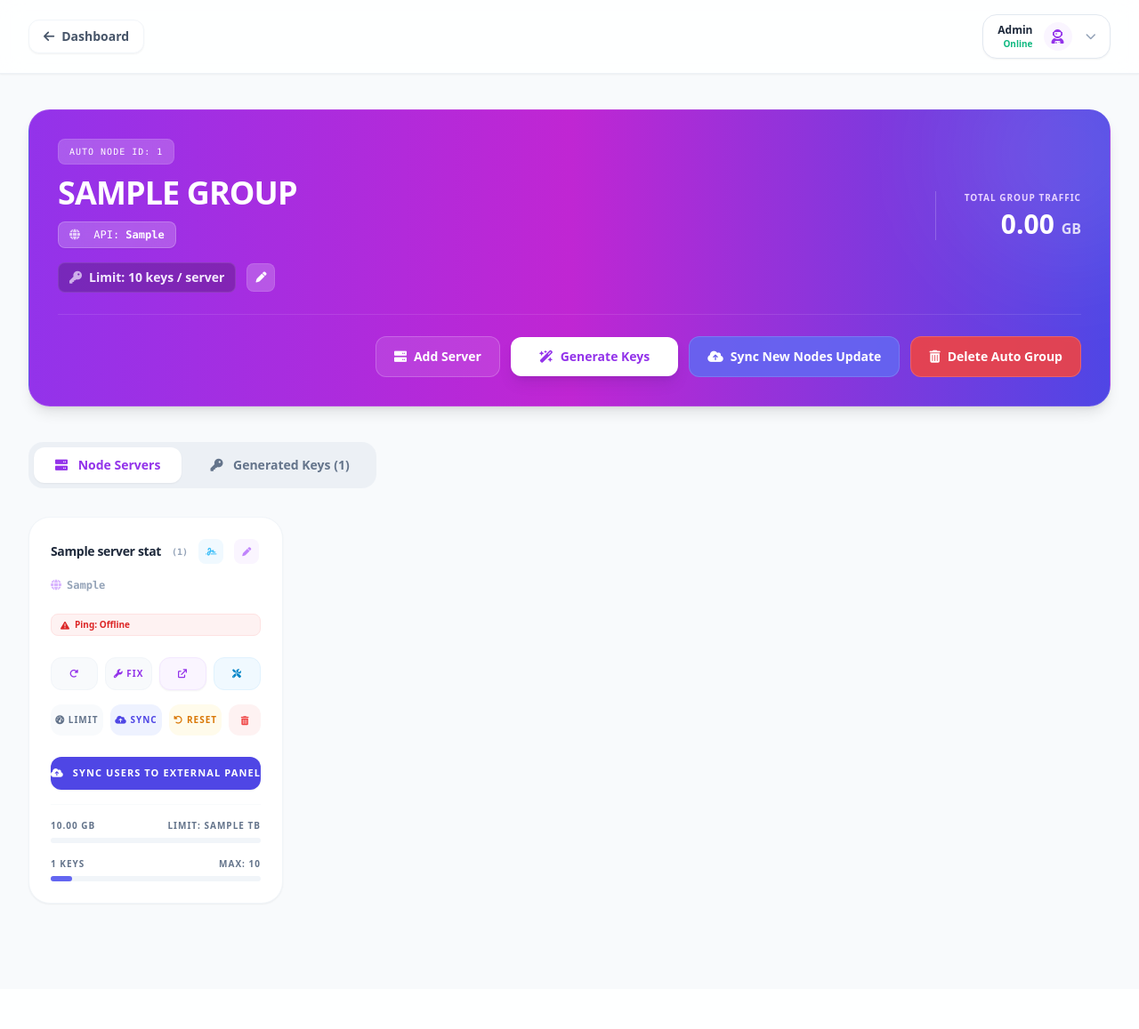
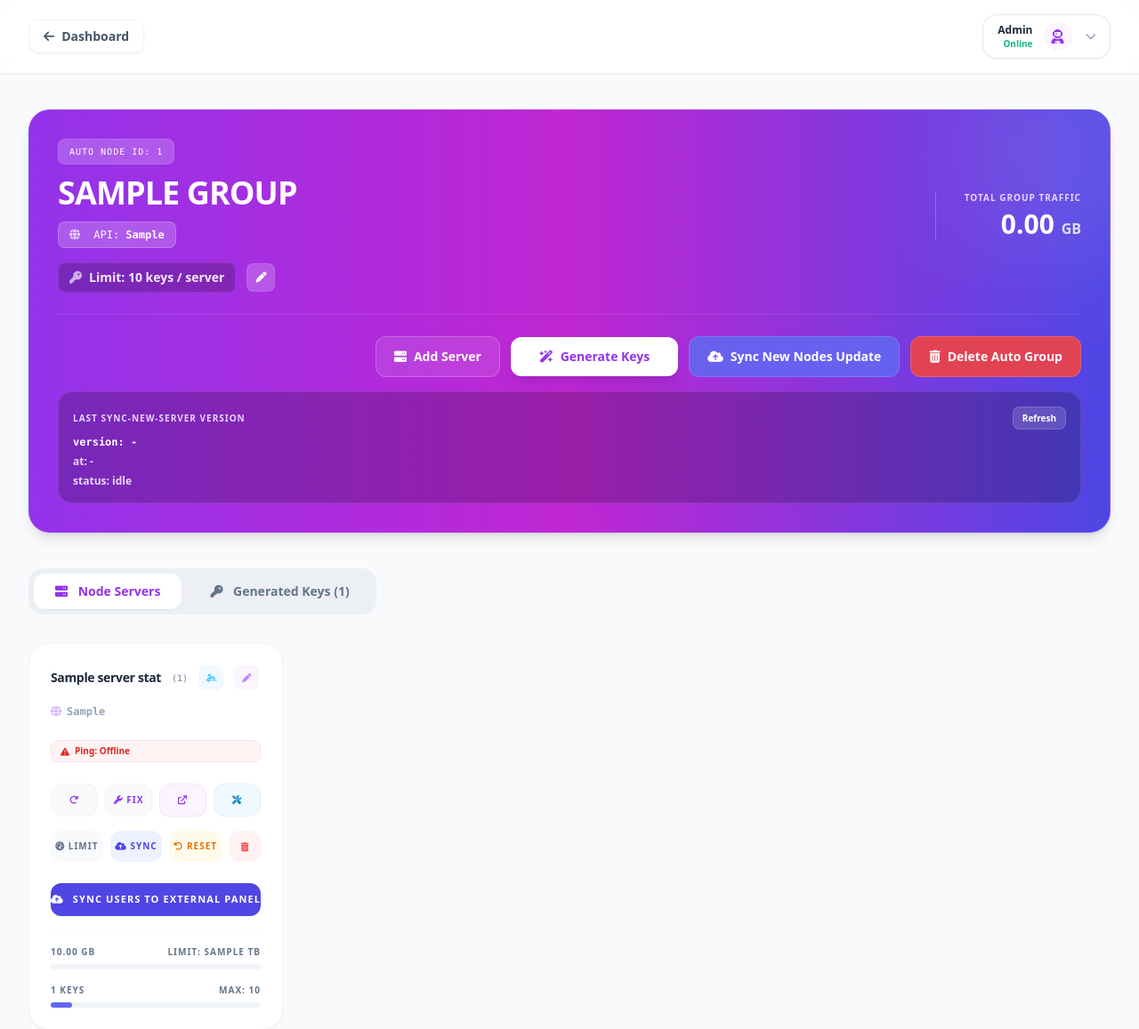
Before and after one commit to chitaw2000/PanelMaster_6, a Flask app: template templates/group.html in a window 1280 px wide. Shown: the top 1157 px of the page at 89% size. Before the commit the page ends 1017 px from the top, so only its background shows below. Run offline with Flask 3, Linux system fonts and the light colour scheme; the visitor is signed in with stand-in values (Sample User, id 1); the template is opened without the code that fills it: most values are stand-ins (such as "Sample title", 1, 10 or a date in 2020); parts of the project's set-up code (start-up, migrations or seed data) failed here and were passed over; some libraries are stand-ins or nearby versions.

Commit message:
Add sync-new-server delivery status panel and single target config.
This exposes last webhook version/status in the group UI and switches node sync delivery to a configurable single endpoint with clearer runtime diagnostics.

Made-with: Cursor

```diff
--- a/config.py
+++ b/config.py
@@ -24,6 +24,7 @@ def load_config():
         "monitor_skip_nodes": [],
         "external_sync_url": "https://dash1.dabazinme.me/api/internal/sync-user-usage",
         "external_sync_api_key": "",
+        "external_new_server_sync_url": "https://dash.datthabaluu.me/admin/api/internal/sync-new-server",
         "backup_bot_enabled": False,
         "backup_bot_token": "",
         "backup_bot_admin_id": "",
--- a/main.py
+++ b/main.py
@@ -52,6 +52,29 @@ app.config["PERMANENT_SESSION_LIFETIME"] = timedelta(minutes=30)
 BACKUP_DIR = "/root/PanelMaster/backups"
 ACTIVITY_LOG_FILE = os.path.join(BACKUP_DIR, "dashboard_activity_log.json")
 ACTIVITY_LOG_LOCK = threading.Lock()
+_SYNC_NEW_SERVER_STATUS = {
+    "last_attempt_at": "",
+    "last_ok_at": "",
+    "last_group_id": "",
+    "last_node_id": "",
+    "last_version": "",
+    "last_status": "idle",
+    "last_url": "",
+    "last_http_code": 0,
+    "last_error": "",
+    "last_body_preview": ""
+}
+_SYNC_NEW_SERVER_STATUS_LOCK = threading.Lock()
+
+
+def _set_sync_new_server_status(**kwargs):
+    with _SYNC_NEW_SERVER_STATUS_LOCK:
+        _SYNC_NEW_SERVER_STATUS.update(kwargs)
+
+
+def _get_sync_new_server_status():
+    with _SYNC_NEW_SERVER_STATUS_LOCK:
+        return dict(_SYNC_NEW_SERVER_STATUS)
 
 if not os.path.exists(BACKUP_DIR):
     os.makedirs(BACKUP_DIR)
@@ -1037,6 +1060,17 @@ def sync_new_node_to_subpanel(group_id, new_node_id, new_node_ip, only_usernames
         event_at = datetime.utcnow().strftime("%Y-%m-%dT%H:%M:%SZ")
         node_suffix = str(new_node_id or "").strip().lower()
         version = f"{event_at}#{node_suffix}"
+        _set_sync_new_server_status(
+            last_attempt_at=event_at,
+            last_group_id=str(group_id),
+            last_node_id=str(new_node_id),
+            last_version=str(version),
+            last_status="sending",
+            last_url="",
+            last_http_code=0,
+            last_error="",
+            last_body_preview=""
+        )
 
         payload = {
             "masterGroupId": group_id,
@@ -1053,24 +1087,48 @@ def sync_new_node_to_subpanel(group_id, new_node_id, new_node_ip, only_usernames
             "userKeys": user_keys
         }
 
-        headers = {"Content-Type": "application/json", "x-api-key": MASTER_API_KEY}
-        urls = [
-            "http://167.172.91.222:4000/api/internal/sync-new-server",
-            "http://167.172.91.222:4000/admin/api/internal/sync-new-server"
-        ]
+        cfg = load_config() or {}
+        sync_key = str(cfg.get("external_sync_api_key", "")).strip() or str(MASTER_API_KEY).strip()
+        primary_url = str(cfg.get("external_new_server_sync_url", "")).strip()
+        if not primary_url:
+            primary_url = str(
+                os.environ.get(
+                    "PANEL_SYNC_NEW_SERVER_URL",
+                    "https://dash.datthabaluu.me/admin/api/internal/sync-new-server"
+                )
+            ).strip()
+        headers = {"Content-Type": "application/json", "x-api-key": sync_key}
+        urls = [primary_url] if primary_url else []
         delivered = False
         for url in urls:
             try:
                 r = requests.post(url, json=payload, headers=headers, timeout=10)
+                body_preview = str((r.text or "").strip()).replace("\n", " ")[:220]
+                _set_sync_new_server_status(
+                    last_url=str(url),
+                    last_http_code=int(r.status_code),
+                    last_body_preview=body_preview,
+                    last_error=""
+                )
                 if 200 <= r.status_code < 300:
                     delivered = True
+                    _set_sync_new_server_status(
+                        last_ok_at=event_at,
+                        last_status="ok"
+                    )
                     break
             except Exception:
-                pass
+                _set_sync_new_server_status(
+                    last_url=str(url),
+                    last_status="request_error",
+                    last_error="request_failed"
+                )
         if not delivered:
+            _set_sync_new_server_status(last_status="failed_all_targets")
             print(f"Sync New Server Error: delivery failed for {group_id}/{new_node_id}")
 
     except Exception as e:
+        _set_sync_new_server_status(last_status="exception", last_error=str(e)[:220])
         print(f"Sync New Server Error: {e}")
 
 def provision_group_users_to_node(group_id, node_id, node_ip, only_usernames=None):
@@ -1877,6 +1935,15 @@ def api_search_all():
 @app.route('/api/internal/monitor-status')
 def api_internal_monitor_status():
     return jsonify({"status": "ok", "monitor": get_monitor_status()})
+
+
+@app.route('/api/internal/sync-new-server-status')
+def api_internal_sync_new_server_status():
+    group_id = str(request.args.get("group_id", "")).strip()
+    info = _get_sync_new_server_status()
+    if group_id:
+        info["matches_group"] = str(info.get("last_group_id", "")).strip().lower() == group_id.lower()
+    return jsonify({"status": "ok", "sync_new_server": info})
 
 @app.route('/api/stats/<node_id>')
 def api_stats(node_id):
--- a/templates/group.html
+++ b/templates/group.html
@@ -90,6 +90,15 @@
                     <i class="fa-solid fa-trash-can mr-2"></i> Delete Auto Group
                 </button>
             </form>
+        </div>
+        <div class="mt-4 bg-black/20 border border-white/10 rounded-2xl p-4 flex flex-col gap-1.5 text-xs">
+            <div class="flex items-center justify-between gap-2">
+                <p class="text-[10px] font-black text-purple-200 uppercase tracking-widest">Last Sync-New-Server Version</p>
+                <button type="button" onclick="refreshSyncNewServerStatus()" class="text-[10px] font-black bg-white/15 hover:bg-white/25 text-white px-2.5 py-1 rounded-lg border border-white/15 transition">Refresh</button>
+            </div>
+            <p id="syncVersionLine" class="font-mono font-black text-white break-all">version: -</p>
+            <p id="syncAtLine" class="text-purple-100/90 font-bold">at: -</p>
+            <p id="syncStatusLine" class="text-purple-100/90 font-bold">status: idle</p>
         </div>
     </div>
 
@@ -678,6 +687,28 @@ function switchGroupTab(tab) {
     document.getElementById('groupTabBtn-'+tab).className="px-6 py-2.5 text-sm font-black rounded-xl transition-all shadow-sm bg-white text-purple-600";
 }
 
+async function refreshSyncNewServerStatus() {
+    const vEl = document.getElementById('syncVersionLine');
+    const aEl = document.getElementById('syncAtLine');
+    const sEl = document.getElementById('syncStatusLine');
+    if (!vEl || !aEl || !sEl) return;
+    try {
+        const res = await fetch('/api/internal/sync-new-server-status?group_id={{ group_id }}');
+        const json = await res.json();
+        const d = (json && json.sync_new_server) ? json.sync_new_server : {};
+        const version = d.last_version || '-';
+        const at = d.last_attempt_at || '-';
+        const code = d.last_http_code ? ` (${d.last_http_code})` : '';
+        const status = (d.last_status || 'idle') + code;
+        const url = d.last_url ? ` -> ${d.last_url}` : '';
+        vEl.innerText = `version: ${version}`;
+        aEl.innerText = `at: ${at}`;
+        sEl.innerText = `status: ${status}${url}`;
+    } catch (e) {
+        sEl.innerText = 'status: unable_to_load';
+    }
+}
+
 let checkNodeId = '';
 document.addEventListener('DOMContentLoaded', () => {
     const urlParams = new URLSearchParams(window.location.search);
@@ -692,6 +723,8 @@ document.addEventListener('DOMContentLoaded', () => {
         }
         window.history.replaceState({}, document.title, window.location.pathname);
     }
+    refreshSyncNewServerStatus();
+    setInterval(refreshSyncNewServerStatus, 10000);
 });
 
 async function checkSSH() {
```
Also changed, not shown: integration_spec.md (+5 -3 lines).
